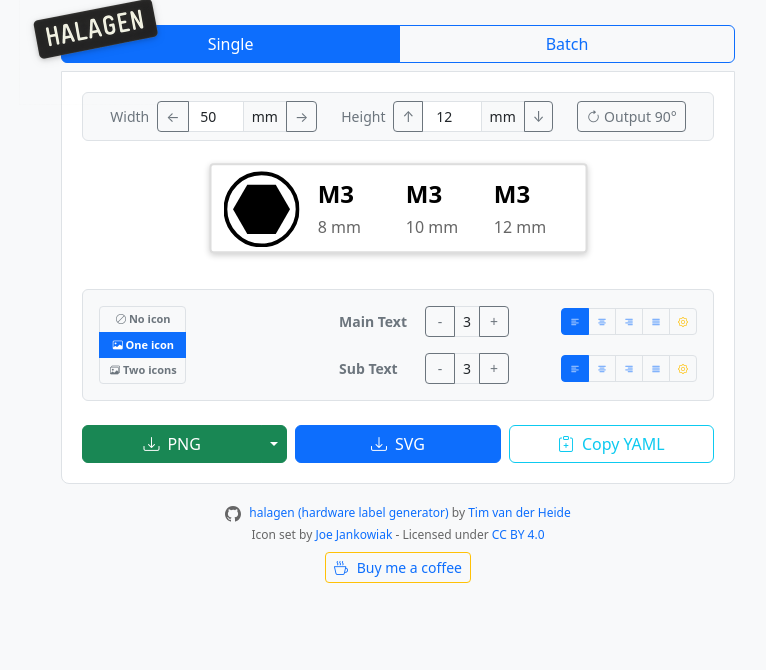
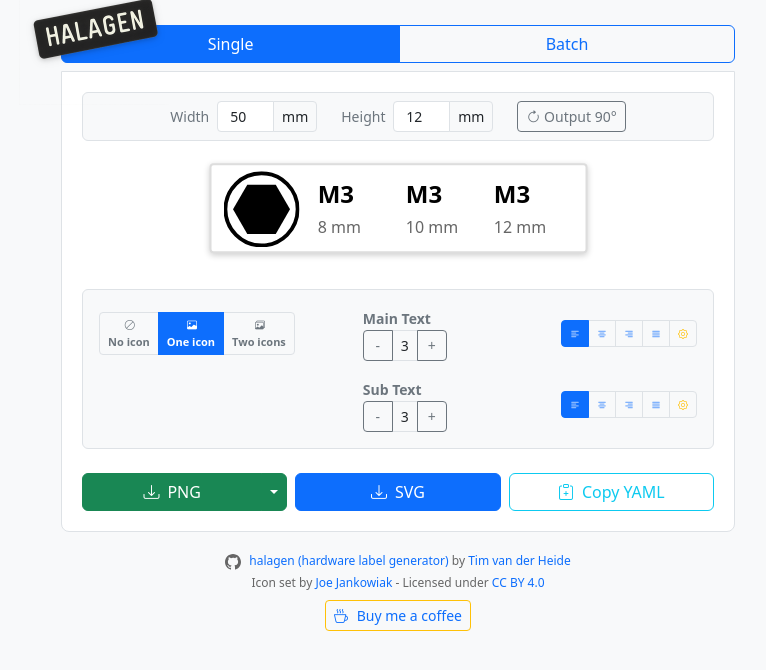
Before and after one commit to timmmmmmmmm/halagen, a plain HTML site: page index.html in a window 1280 px wide. Shown: the whole page, without its empty margins (242-1008 px from the left). Drawn offline with nearby package versions, Linux system fonts and the light colour scheme.

Commit message:
Moved UI elements

```diff
--- a/index.html
+++ b/index.html
@@ -30,18 +30,14 @@
                 <div class="dimensions-toolbar d-flex align-items-center justify-content-center p-2 mb-2 border rounded bg-light">
                     <div class="toolbar-group d-flex align-items-center">
                         <small class="me-2 text-secondary">Width</small>
-                        <div class="input-group input-group-sm me-4" style="width: 160px;">
-                            <button class="btn btn-outline-secondary dimension-arrow" type="button">←</button>
+                        <div class="input-group input-group-sm me-4" style="width: 100px;">
                             <input type="number" id="label-width" class="form-control text-center" min="20" max="100" value="50" title="Custom width from 20-100mm">
                             <span class="input-group-text">mm</span>
-                            <button class="btn btn-outline-secondary dimension-arrow" type="button">→</button>
                         </div>
                         <small class="me-2 text-secondary">Height</small>
-                        <div class="input-group input-group-sm me-4" style="width: 160px;">
-                            <button class="btn btn-outline-secondary dimension-arrow" type="button">↑</button>
+                        <div class="input-group input-group-sm me-4" style="width: 100px;">
                             <input type="number" id="label-height" class="form-control text-center" min="9" max="50" value="12" title="Label height in millimeters">
                             <span class="input-group-text">mm</span>
-                            <button class="btn btn-outline-secondary dimension-arrow" type="button">↓</button>
                         </div>
                         <button type="button" class="btn btn-outline-secondary btn-sm toggle-btn" id="export-rotate-btn" title="Toggle 90° rotation for output">
                             <i class="bi bi-arrow-clockwise"></i> Output 90°
@@ -81,32 +77,34 @@
                 </div>
 
                 <!-- Label Structure Toolbar -->
-                <div class="structure-toolbar d-flex align-items-start p-3 mb-3 border rounded bg-light">
-                    <!-- Left: Icon Settings -->
-                    <div class="toolbar-section d-flex flex-column align-items-center me-5">
-                        <div class="btn-group-vertical btn-group-sm icon-count-selector" role="group" aria-label="Icon count selection">
+                <div class="structure-toolbar p-3 mb-3 border rounded bg-light">
+                    <!-- Row 1: Icon Settings + Main Text Settings -->
+                    <div class="toolbar-row d-flex align-items-center mb-3">
+                        <!-- Column 1: Icon Settings -->
+                        <div class="toolbar-column me-4" style="width: 254px;">
+                            <div class="btn-group btn-group-sm icon-count-selector" role="group" aria-label="Icon count selection">
                                 <button type="button" class="btn btn-outline-secondary" data-icon-count="0" title="No icons - text only">
-                                <i class="bi bi-ban"></i> No icon
+                                    <i class="bi bi-ban"></i> <br>No icon
                                 </button>
                                 <button type="button" class="btn btn-outline-secondary active" data-icon-count="1" title="Single icon (current)">
-                                <i class="bi bi-image"></i> One icon
+                                    <i class="bi bi-image"></i> <br>One icon
                                 </button>
                                 <button type="button" class="btn btn-outline-secondary" data-icon-count="2" title="Two icons">
-                                <i class="bi bi-images"></i> Two icons
+                                    <i class="bi bi-images"></i> <br>Two icons
                                 </button>
                             </div>
                         </div>
-
-                    <!-- Right: Text Settings (2 rows) - Right aligned -->
-                    <div class="toolbar-section flex-grow-1 d-flex flex-column align-items-end">
-                        <!-- Row 1: Main Text Settings -->
-                        <div class="toolbar-row d-flex align-items-center mb-3">
+                        <!-- Column 2: Main Text Label + Controls -->
+                        <div class="toolbar-column me-3" style="width: 193px;">
                             <small class="me-3 text-secondary fw-bold" style="min-width: 70px;">Main Text</small>
-                            <div class="input-group input-group-sm me-3" style="width: 120px;">
+                            <div class="input-group input-group-sm" style="width: 120px;">
                                 <button type="button" class="btn btn-outline-secondary column-btn-small" data-action="remove" data-type="main" title="Remove column">-</button>
                                 <span class="input-group-text column-count" id="main-column-count">3</span>
                                 <button type="button" class="btn btn-outline-secondary column-btn-small" data-action="add" data-type="main" title="Add column (max 4)">+</button>
                             </div>
+                        </div>
+                        <!-- Column 3: Main Text Alignment -->
+                        <div class="toolbar-column">
                             <div class="btn-group btn-group-sm global-main-align-selector" role="group" aria-label="Main text alignment">
                                 <button type="button" class="btn btn-outline-primary active" data-align="left" title="Main text - Align left">
                                     <i class="bi bi-text-left"></i>
@@ -125,15 +123,23 @@
                                 </button>
                             </div>
                         </div>
+                    </div>
 
                     <!-- Row 2: Sub Text Settings -->
                     <div class="toolbar-row d-flex align-items-center">
+                        <!-- Column 1: Empty spacer -->
+                        <div class="toolbar-column me-4" style="width: 254px;"></div>
+                        <!-- Column 2: Sub Text Label + Controls -->
+                        <div class="toolbar-column me-3" style="width: 193px;">
                             <small class="me-3 text-secondary fw-bold" style="min-width: 70px;">Sub Text</small>
-                            <div class="input-group input-group-sm me-3" style="width: 120px;">
+                            <div class="input-group input-group-sm" style="width: 120px;">
                                 <button type="button" class="btn btn-outline-secondary column-btn-small" data-action="remove" data-type="sub" title="Remove sub-text column">-</button>
                                 <span class="input-group-text column-count" id="sub-column-count">3</span>
                                 <button type="button" class="btn btn-outline-secondary column-btn-small" data-action="add" data-type="sub" title="Add sub-text column (max 4)">+</button>
                             </div>
+                        </div>
+                        <!-- Column 3: Sub Text Alignment -->
+                        <div class="toolbar-column">
                             <div class="btn-group btn-group-sm global-sub-align-selector" role="group" aria-label="Sub text alignment">
                                 <button type="button" class="btn btn-outline-primary active" data-align="left" title="Sub text - Align left">
                                     <i class="bi bi-text-left"></i>
@@ -153,6 +159,7 @@
                             </div>
                         </div>
                     </div>
+                </div>
 
                 <!-- QR Code - Commented out for later implementation -->
                 <!--
@@ -166,7 +173,6 @@
                     </div>
                 </div>
                 -->
-                </div>
 
 
 
```
Lines whose indentation alone changed are shown as unchanged.
